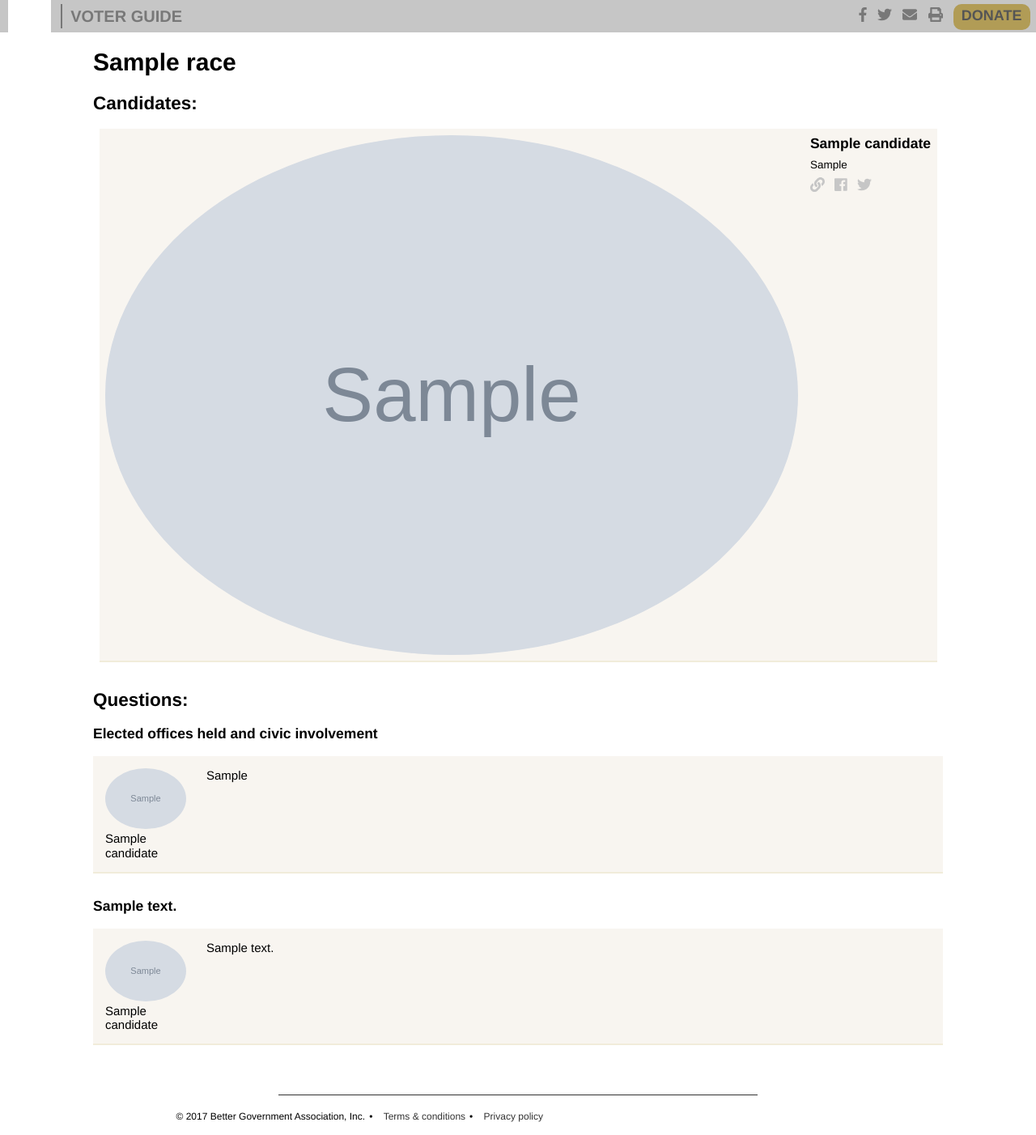
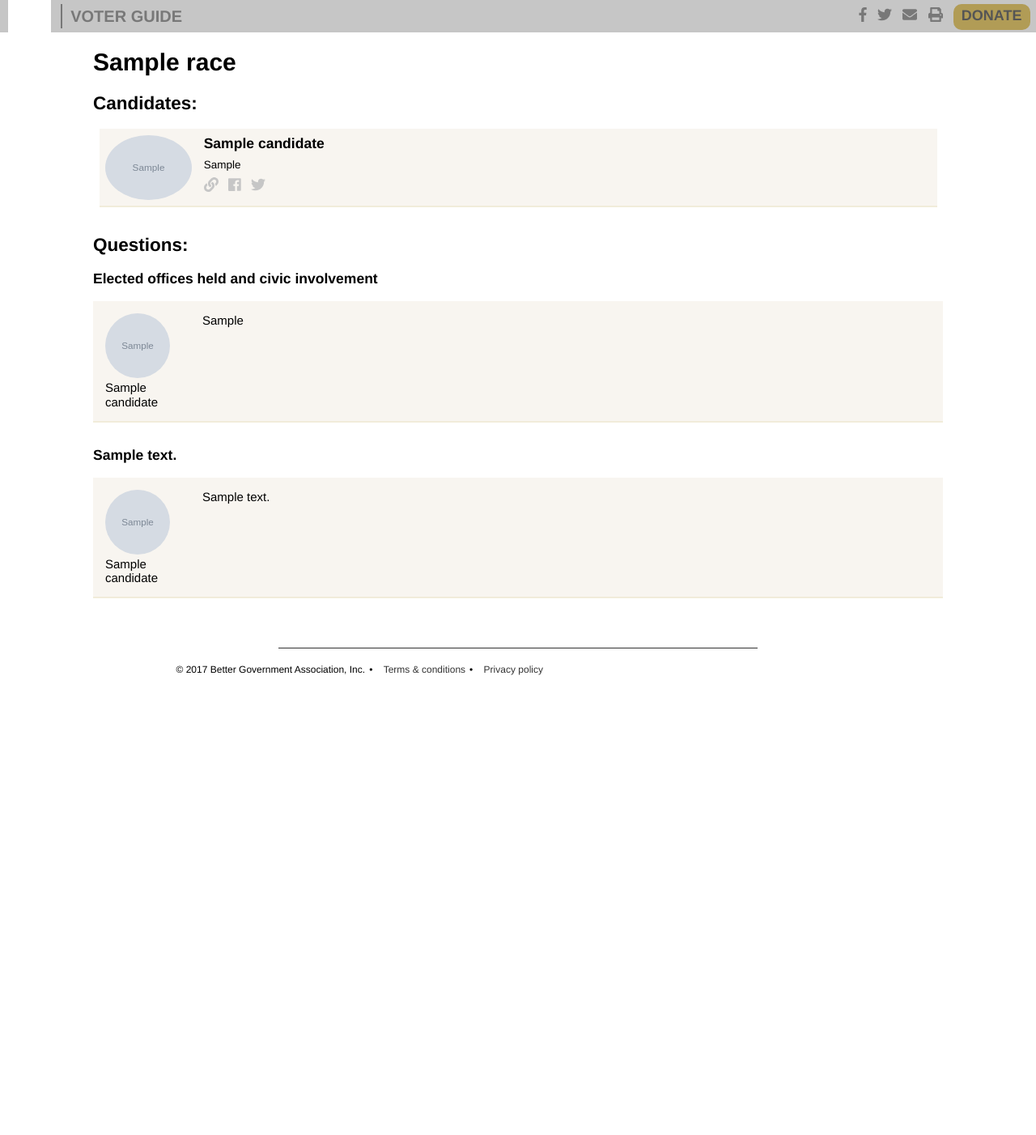
Before and after one commit to bettergov/app-voterguide, a Django app: page /races/1/ in a window 1280 px wide. Shown: the whole page at 81% size. After the commit the page ends 834 px from the top, so only its background shows below. Run offline with Django 3.2, Linux system fonts and the light colour scheme; tables that the repository leaves empty hold one stand-in row (values such as "Sample post"); grey boxes marked "Sample" are stand-in pictures; some libraries are stand-ins or nearby versions; grey boxes are pictures that could not be loaded.

Commit message:
Force images to circle

```diff
--- a/voterguide/static/app/sass/_project.scss
+++ b/voterguide/static/app/sass/_project.scss
@@ -31,10 +31,11 @@ p { font: 1em/1.2 $font-family-sans-serif; }
 
 .candidate-bio__image {
     border-radius: 50%;
-    max-width: 100%;
     margin-right: 1em;
+    height: 80px;
+    object-fit: cover;
 
-    flex: 1 0 80px;
+    flex: 0 0 80px;
     align-self: flex-start;
 }
 
@@ -72,12 +73,15 @@ p { font: 1em/1.2 $font-family-sans-serif; }
 
 .response__mug {
     width: 100px;
-    padding-right: 25px;
+    padding-right: 20px;
 }
 
 .response__mug__img {
     border-radius: 50%;
     max-width: 100%;
+    width: 80px;
+    height: 80px;
+    object-fit: cover;
 }
 
 
--- a/voterguide/www/static/css/app.css
+++ b/voterguide/www/static/css/app.css
@@ -526,9 +526,10 @@ p {
 
 .candidate-bio__image {
   border-radius: 50%;
-  max-width: 100%;
   margin-right: 1em;
-  flex: 1 0 80px;
+  height: 80px;
+  object-fit: cover;
+  flex: 0 0 80px;
   align-self: flex-start; }
 
 .candidate-bio__links {
@@ -560,11 +561,14 @@ p {
 
 .response__mug {
   width: 100px;
-  padding-right: 25px; }
+  padding-right: 20px; }
 
 .response__mug__img {
   border-radius: 50%;
-  max-width: 100%; }
+  max-width: 100%;
+  width: 80px;
+  height: 80px;
+  object-fit: cover; }
 
 #content {
   width: 70em; }
```
Also changed, not shown: 1 other file.
